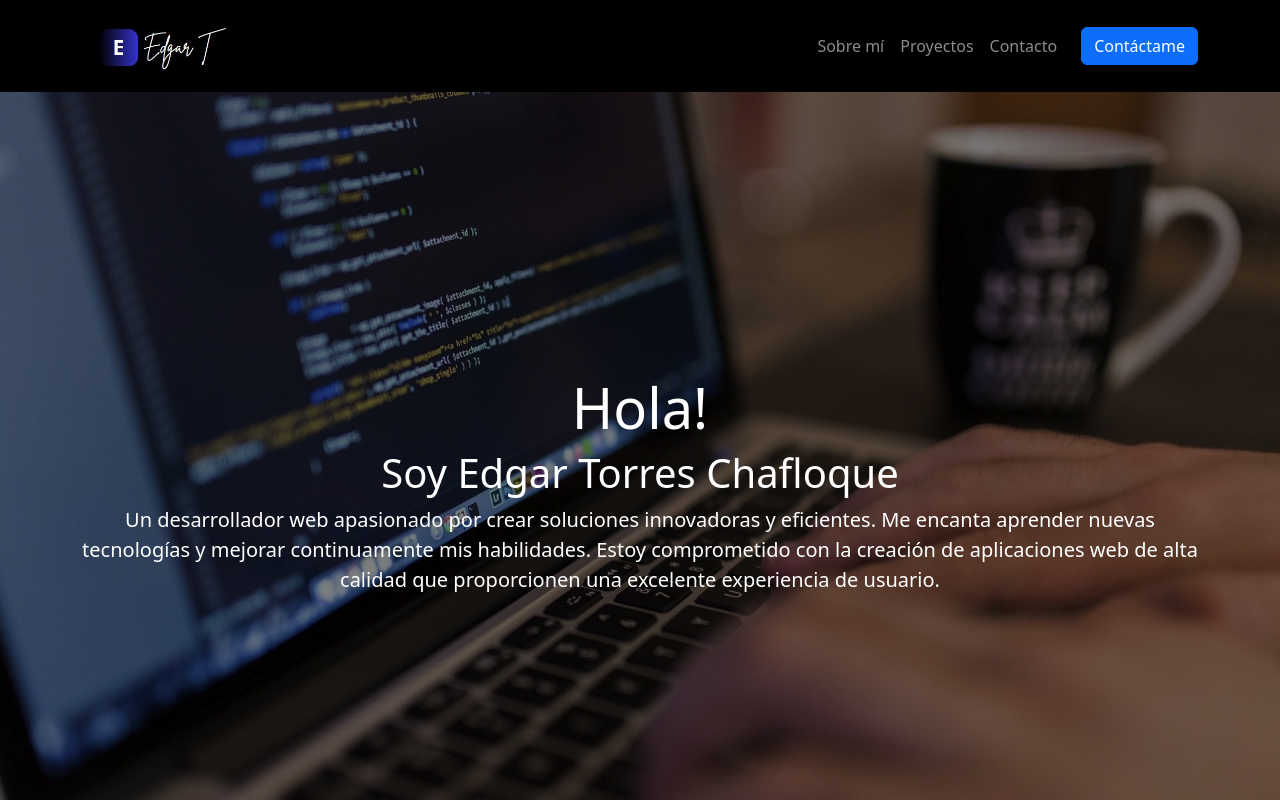
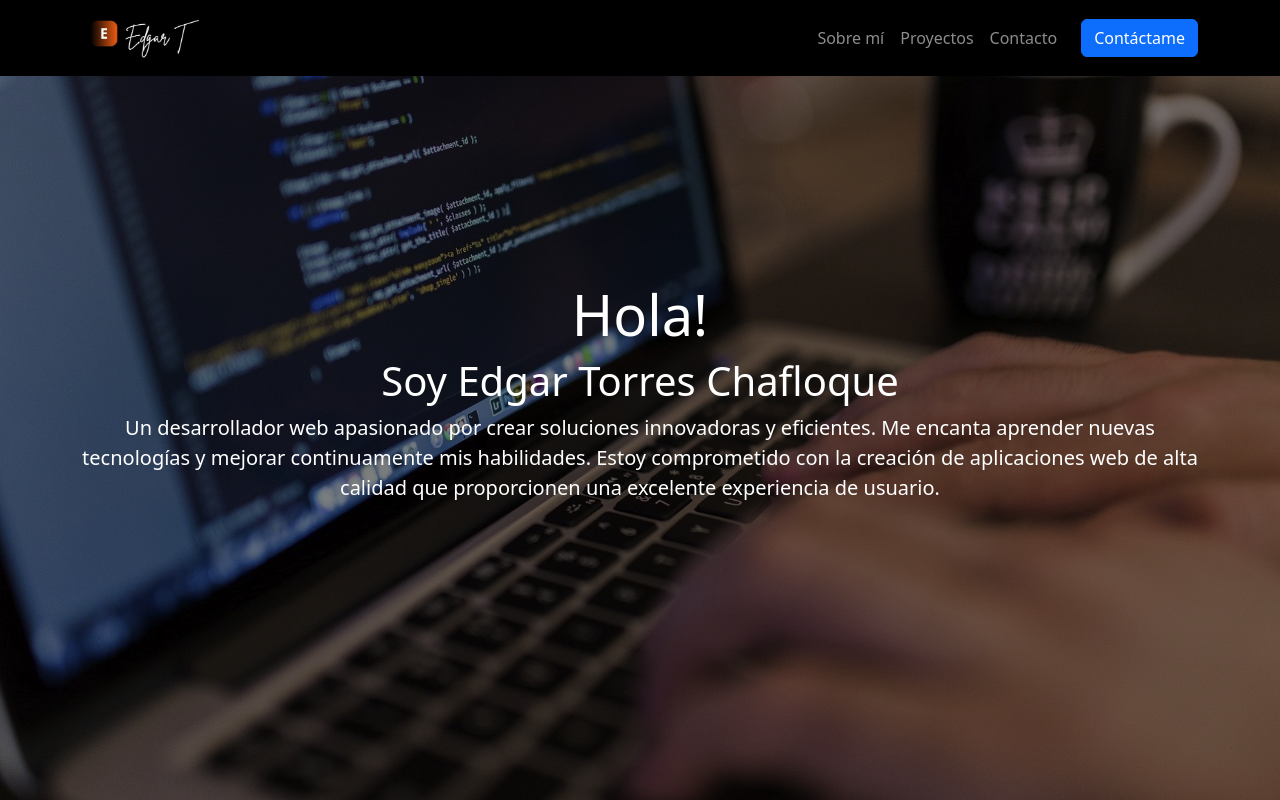
Before and after one commit to EDGARJTORRES/Portafolio, a plain HTML site: page Portafolio/WEB/index.html in a window 1280 px wide. Shown: the top 800 px of the page. Drawn offline with nearby package versions, Linux system fonts and the light colour scheme.

Commit message:
Add files via upload

```diff
--- a/Portafolio/WEB/index.html
+++ b/Portafolio/WEB/index.html
@@ -8,10 +8,10 @@
     <link href="https://cdn.jsdelivr.net/npm/bootstrap@5.3.2/dist/css/bootstrap.min.css" rel="stylesheet">
 </head>
 <body>
-    <nav class="navbar navbar-dark navbar-custom navbar-expand-lg">
+    <nav class="navbar navbar-dark navbar-custom navbar-expand-lg fixed-top ">
         <div class="container">
             <a class="navbar-brand" href="../HTML/inicio.html">
-                <img src="imagenes/logo-portafolio.JPG" alt="Logo del portafolio" width="150" class="img-fluid">
+                <img src="imagenes/logo-portafolio2.JPG" alt="Logo del portafolio" width="120" class="img-fluid">
             </a>
             <button class="navbar-toggler" type="button" data-bs-toggle="collapse" data-bs-target="#navbarNav" aria-controls="navbarNav" aria-expanded="false" aria-label="Toggle navigation">
                 <span class="navbar-toggler-icon"></span>
@@ -118,6 +118,6 @@
     </div>
 </section>
 <script src="https://cdn.jsdelivr.net/npm/bootstrap@5.3.2/dist/js/bootstrap.bundle.min.js"></script>
-    <script src="../JS/inicio.js"></script>
+    <script src="JS/inicio.js"></script>
 </body>
 </html>
```
Also changed, not shown: Portafolio/WEB/imagenes/logo-portafolio2.JPG (added).
